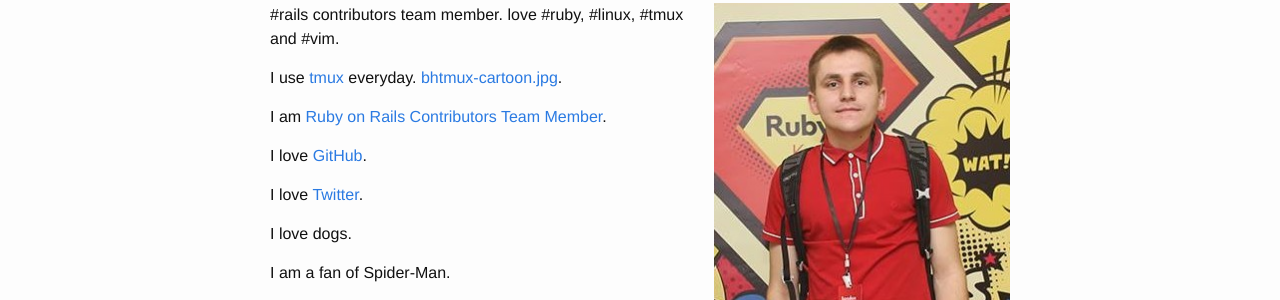
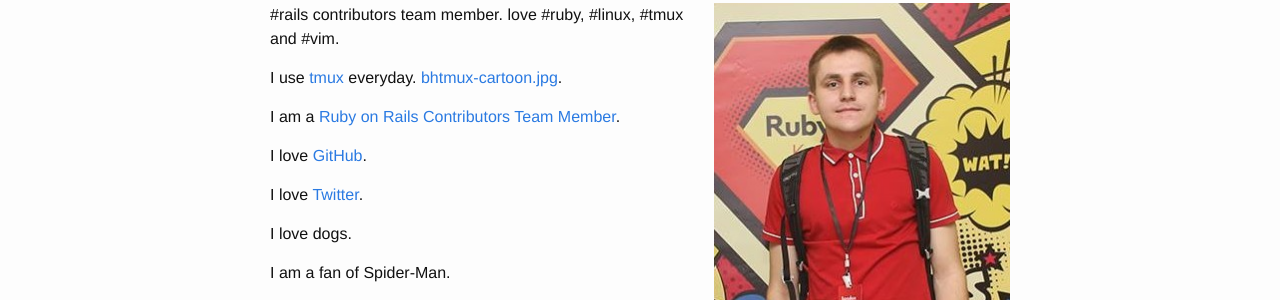
Before and after one commit to crowdpro3/bogdanvlviv.github.io, a Jekyll site: the page built from about.html, in a window 1280 px wide. Shown: the part 139-439 px from the top of the page. Built offline with Jekyll 4.4.1, drawn with Linux system fonts in a browser that asks for light colours; comment, search, counter and statistics services are not loaded.

Commit message:
Add missing article - a

```diff
--- a/about.html
+++ b/about.html
@@ -14,7 +14,7 @@ permalink: /about.html
 </p>
 
 <p>
-  I am <a href="http://contributors.rubyonrails.org/contributors/bogdanvlviv/commits" target="_blank">Ruby on Rails Contributors Team Member</a>.
+  I am a <a href="http://contributors.rubyonrails.org/contributors/bogdanvlviv/commits" target="_blank">Ruby on Rails Contributors Team Member</a>.
 </p>
 
 <p>
```
